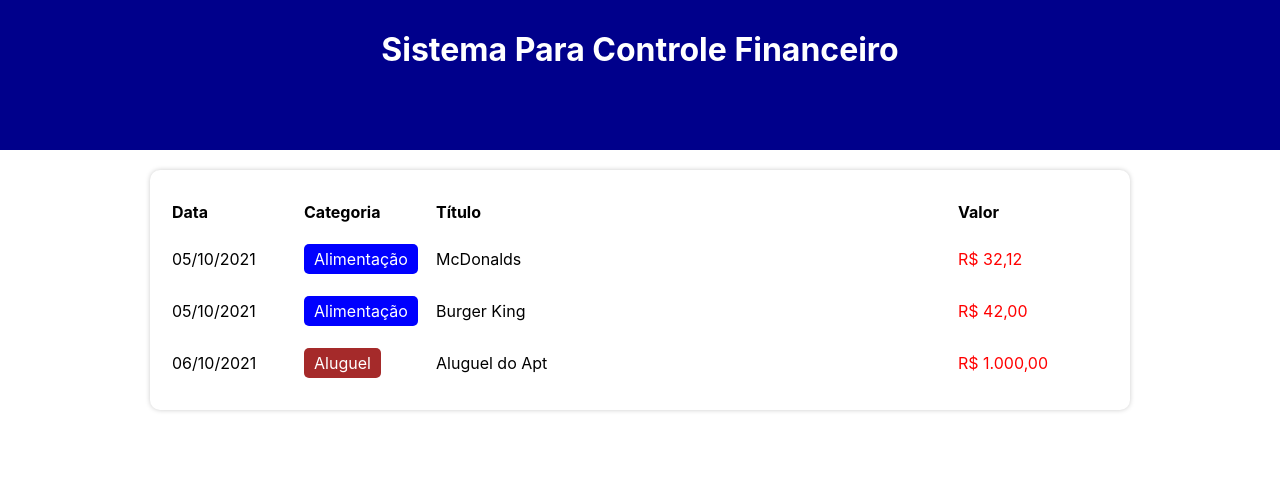
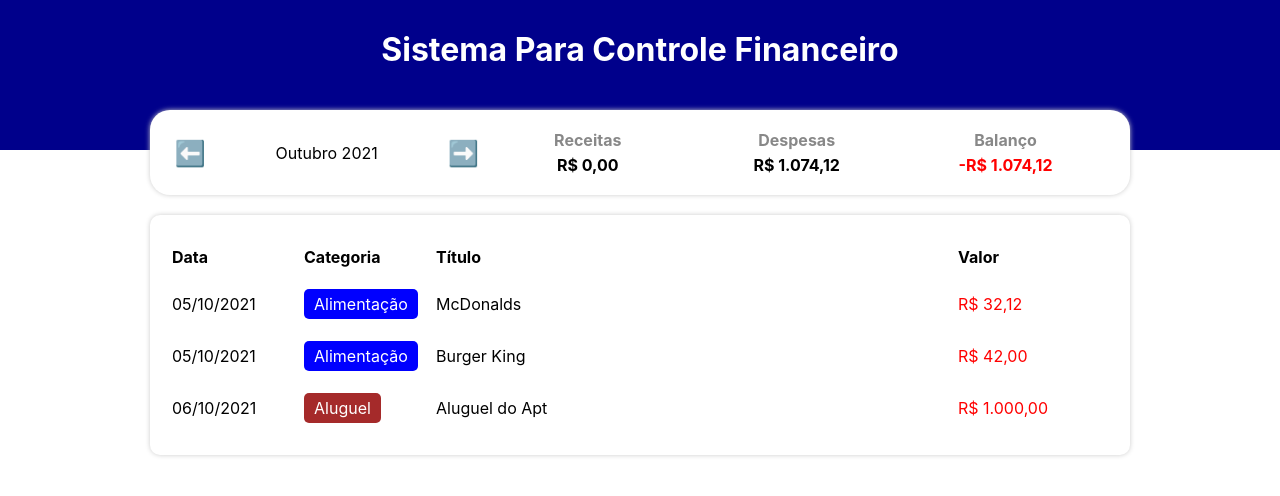
Before and after one commit to thiagoadssilva/B7webSistemaFinanceiro, a React (Create React App) app in the folder expense-tracker/: page / in a window 1280 px wide. Shown: the top 496 px of the page. Built offline with nearby package versions, Linux system fonts and the light colour scheme.

Commit message:
90% do desenvolvimento

```diff
--- a/expense-tracker/src/App.tsx
+++ b/expense-tracker/src/App.tsx
@@ -10,6 +10,7 @@ import {
   Body
 } from "./App.styles";
 import TableArea from "./components/TableArea";
+import InfoArea from "./components/InfoArea";
 
 interface Item {
   date: Date;
@@ -22,10 +23,32 @@ export default function App(){
   const [list, setList] = useState(items);
   const [filteredList, setFilteresList] = useState<Item[]>([]);
   const [currentMonth, setCurrentMonth] = useState(getCurrentMonth());
+  const [income, setIncome] = useState(0);
+  const [expense, setExpense] = useState(0);
 
   useEffect(() =>{
     setFilteresList(filterListByMonth(list, currentMonth));
   },[list, currentMonth]);
+
+  function handleMonthChange(newMonth: string){
+    setCurrentMonth(newMonth);
+  }
+
+  useEffect(() =>{
+    let incomeCount = 0;
+    let expenseCount = 0;
+
+    for(let i in filteredList){
+      if(categories[filteredList[i].category].expense){
+        expenseCount += filteredList[i].value;
+      }else{
+        incomeCount += filteredList[i].value;
+      }
+    }
+
+    setIncome(incomeCount);
+    setExpense(expenseCount);
+  },[filteredList])
 
   return(
     <Container>
@@ -33,6 +56,10 @@ export default function App(){
         <HerderText>Sistema Para Controle Financeiro</HerderText>
       </Header>
       <Body>
+        <InfoArea currentMonth={currentMonth} onMonthChange={handleMonthChange} income={income} expense={expense}/>
+
+        {/*area de add*/ }
+
         <TableArea list={filteredList}/>
       </Body>
     </Container>
--- /dev/null
+++ b/expense-tracker/src/components/InfoArea/index.tsx
@@ -0,0 +1,48 @@
+import { formatCurrentMonth } from "../../helpers/dateFilter";
+import ResumeItem from "../ResumeItem";
+import {
+  Container,
+  MonthArea,
+  ResumeArea,
+  MonthArrow,
+  MonthTitle
+} from "./styles";
+
+
+interface InfoAreaProps{
+  currentMonth: string;
+  onMonthChange: (newMonth: string) => void;
+  income: number;
+  expense: number;
+}
+
+export default function InfoArea({currentMonth, onMonthChange, income, expense}: InfoAreaProps){
+
+  function handlePrevNextMonth(simbol: string){
+    let [year, month] = currentMonth.split('-');
+    let currentDate = new Date(parseInt(year), parseInt(month) - 1, 1);
+
+    if(simbol === '+'){
+      currentDate.setMonth(currentDate.getMonth() - 1);
+    }else{
+      currentDate.setMonth(currentDate.getMonth() + 1);
+    }
+
+    onMonthChange(`${currentDate.getFullYear()}-${currentDate.getMonth() + 1}`);
+  }
+
+  return(
+    <Container>
+      <MonthArea>
+        <MonthArrow onClick={() => handlePrevNextMonth('+')}>⬅️</MonthArrow>
+        <MonthTitle>{formatCurrentMonth(currentMonth)}</MonthTitle>
+        <MonthArrow onClick={() => handlePrevNextMonth('-')}>➡️</MonthArrow>
+      </MonthArea>
+      <ResumeArea>
+        <ResumeItem title="Receitas" value={income}/>
+        <ResumeItem title="Despesas" value={expense}/>
+        <ResumeItem title="Balanço" value={income - expense} color={(income - expense) < 0 ? 'red' : 'green'}/>
+      </ResumeArea>
+    </Container>
+  );
+}
--- /dev/null
+++ b/expense-tracker/src/components/InfoArea/styles.ts
@@ -0,0 +1,35 @@
+import styled from 'styled-components';
+
+export const Container = styled.div`
+  background-color: #FFF;
+  box-shadow: 0px 0px 5px #CCC;
+  border-radius: 20px;
+  padding: 1.25rem;
+  margin-top: -2.5rem;
+
+  display: flex;
+  align-items: center;
+`;
+
+export const MonthArea = styled.div`
+  flex: 1;
+  display: flex;
+  align-items: center;
+`;
+
+export const MonthArrow = styled.div`
+  width: 2.5rem;
+  text-align: center;
+  font-size: 25px;
+  cursor: pointer;
+`;
+
+export const MonthTitle = styled.div`
+  flex: 1;
+  text-align: center;
+`;
+
+export const ResumeArea = styled.div`
+  flex: 2;
+  display: flex;
+`;
--- /dev/null
+++ b/expense-tracker/src/components/ResumeItem/index.tsx
@@ -0,0 +1,21 @@
+import { valueFormat } from "../../helpers/dateFilter";
+import {
+  Container,
+  Title,
+  Info
+} from './styles';
+
+interface ResumeItemProps{
+  title: string;
+  value: number;
+  color?: string;
+}
+
+export default function ResumeItem({title, value, color}: ResumeItemProps){
+  return(
+    <Container>
+      <Title>{title}</Title>
+      <Info color={color}>{valueFormat(value) }</Info>
+    </Container>
+  );
+}
--- /dev/null
+++ b/expense-tracker/src/components/ResumeItem/styles.ts
@@ -0,0 +1,18 @@
+import styled from 'styled-components';
+
+export const Container = styled.div`
+  flex: 1;
+`;
+
+export const Title = styled.div`
+  text-align: center;
+  font-weight: bold;
+  color: #888;
+  margin-bottom: 5px;
+`;
+
+export const Info = styled.div<{color?: string}>`
+  text-align: center;
+  font-weight: bold;
+  color: ${props => props.color};
+`;
--- a/expense-tracker/src/helpers/dateFilter.ts
+++ b/expense-tracker/src/helpers/dateFilter.ts
@@ -42,3 +42,9 @@ function addZeroLeft(n: number){
 export function valueFormat(value: number){
   return value.toLocaleString('pt-br',{style: 'currency', currency: 'BRL'});
 }
+
+export function formatCurrentMonth(currentMonth: String){
+  let [year, month] = currentMonth.split('-');
+  let months = ['Janeiro', 'Feverreiro', 'Março', 'Abril', 'Maio', 'Junho', 'Julho', 'Agosto', 'Setembro', 'Outubro', 'Novembro', 'Dezembro'];
+  return `${months[parseInt(month) - 1]} ${year}`;
+}
```
